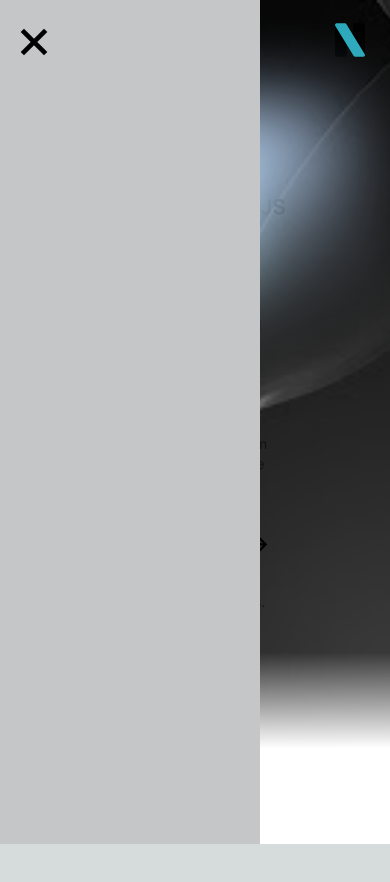
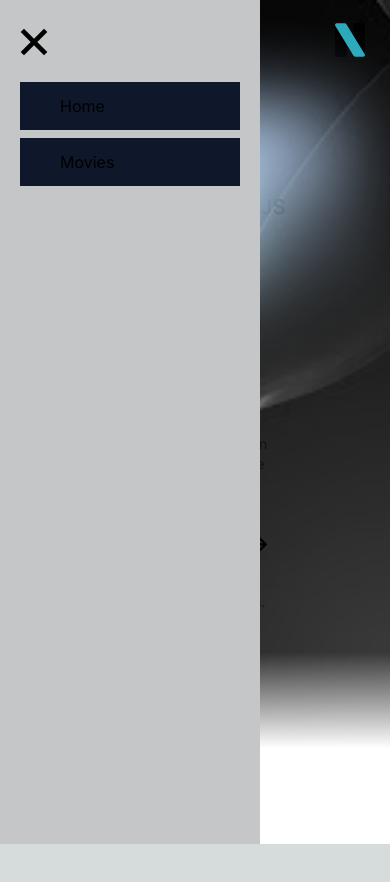
Before and after one commit to OctaFloare/flitnext-2024, a Next.js app: page / in a window 390 px wide. Both pictures are taken after a click on the button 34 px from the left and 38 px from the top of the page. Shown: the top 882 px of the page. Built offline with nearby package versions, Linux system fonts and the light colour scheme.

Commit message:
fixed onCLick event on links on mobile

```diff
--- a/src/components/mobileHeader/header.jsx
+++ b/src/components/mobileHeader/header.jsx
@@ -4,6 +4,7 @@
 import { Overlay } from "./overlay";
 import { BurgerSvg } from "./burgerSvg";
 import { FlixnetSvg } from "./flixnetSvg";
+import { Links } from "./links";
 
 export const MobileHeader = () => {
     const [isOpen, setIsOpen] = useState(false);
--- a/src/components/mobileHeader/links.jsx
+++ b/src/components/mobileHeader/links.jsx
@@ -1,5 +1,5 @@
 import Link from "next/link";
-export const Links = () => <div className="flex items-center flex-col gap-5">
-    <Link href="/" className="w-1/2 bg-slate-900 text-center h-12 flex items-center justify-center" onClick={() => setIsOpen(false)}>Home</Link>
-    <Link href="/movies" className="w-1/2 bg-slate-900 text-center  h-12 flex items-center justify-center" onClick={() => setIsOpen(false)}>Movies</Link>
+export const Links = ({ setIsOpen }) => <div className="flex flex-col gap-2">
+    <Link href="/" className="bg-slate-900 pl-10 h-12 flex items-center ml-5 mr-5" onClick={() => setIsOpen(false)}>Home</Link>
+    <Link href="/movies" className=" bg-slate-900 pl-10  h-12 flex items-center ml-5 mr-5" onClick={() => setIsOpen(false)}>Movies</Link>
 </div>
--- a/src/components/mobileHeader/overlay.jsx
+++ b/src/components/mobileHeader/overlay.jsx
@@ -1,9 +1,10 @@
-import { FlixnetSvg } from "./flixnetSvg";
-import { BurgerSvg, XIconSvg } from "./xIconSvg";
+import { Links } from "./links";
+import { XIconSvg } from "./xIconSvg";
 
 export const Overlay = ({ setIsOpen, isOpen }) =>
 <div className={`absolute left-0 top-0 h-full bg-[#C5C6C7] w-2/3 ${isOpen ? "block" : "hidden"} z-10`}>
     <button onClick={() => setIsOpen(false)}>
         <XIconSvg />
     </button>
+    <Links setIsOpen={setIsOpen}/>
 </div>
```
